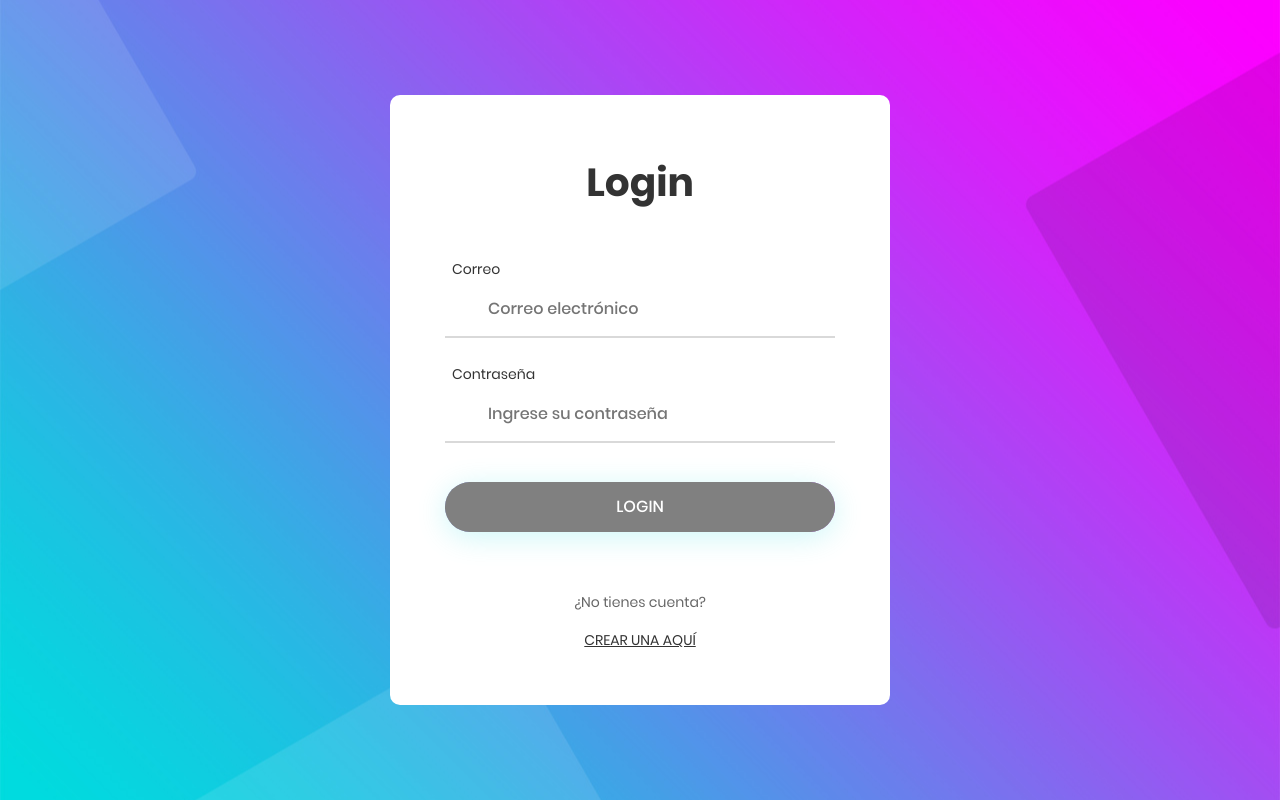
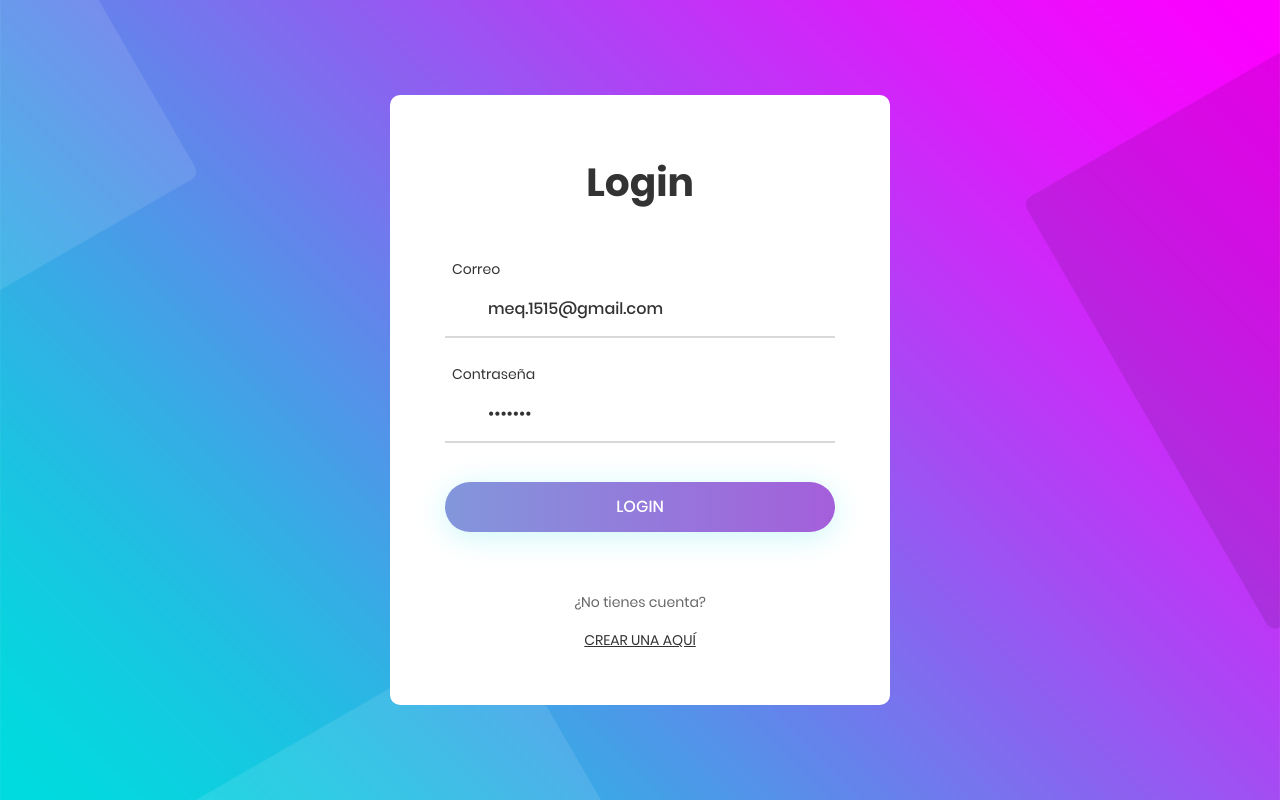
Before and after one commit to Marc1515/tienda-frontend, an Angular app: page /auth/login in a window 1280 px wide. Built offline with nearby package versions, Linux system fonts and the light colour scheme.

Commit message:
Cuando se intente acceder desde el Login se hará una llamada al login del servicio explicado en el anterior commit donde el método del componente se va a subscribir indicando si sale bien en la consola y si sale mal haciendo uso de una de las alertas de sweetalert2.

```diff
--- a/src/app/auth/pages/login-page/login-page.component.ts
+++ b/src/app/auth/pages/login-page/login-page.component.ts
@@ -1,5 +1,8 @@
 import { Component, inject } from '@angular/core';
 import { FormBuilder, FormGroup, Validators } from '@angular/forms';
+import { AuthService } from '../../services/auth.service';
+
+import Swal from 'sweetalert2';
 
 @Component({
   templateUrl: './login-page.component.html',
@@ -7,13 +10,20 @@ import { FormBuilder, FormGroup, Validators } from '@angular/forms';
 })
 export class LoginPageComponent {
   private fb = inject(FormBuilder);
+  private authService = inject(AuthService);
 
   public myForm: FormGroup = this.fb.group({
-    email: ['', [Validators.required, Validators.email]],
-    password: ['', [Validators.required, Validators.minLength(6)]],
+    email: ['meq.1515@gmail.com', [Validators.required, Validators.email]],
+    password: ['1234567', [Validators.required, Validators.minLength(6)]],
   });
 
   login() {
-    console.log(this.myForm.value);
+    const { email, password } = this.myForm.value;
+    this.authService.login(email, password).subscribe({
+      next: () => console.log('Todo Bien!'),
+      error: (message) => {
+        Swal.fire('Error', message, 'error');
+      },
+    });
   }
 }
```
